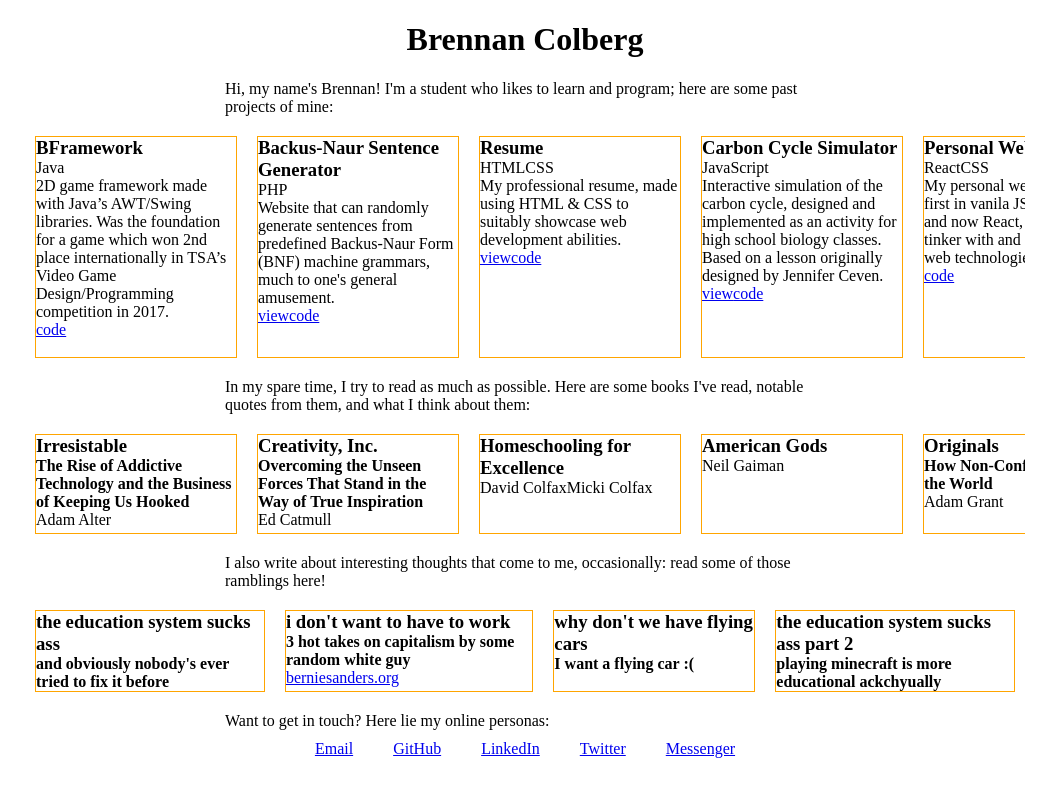
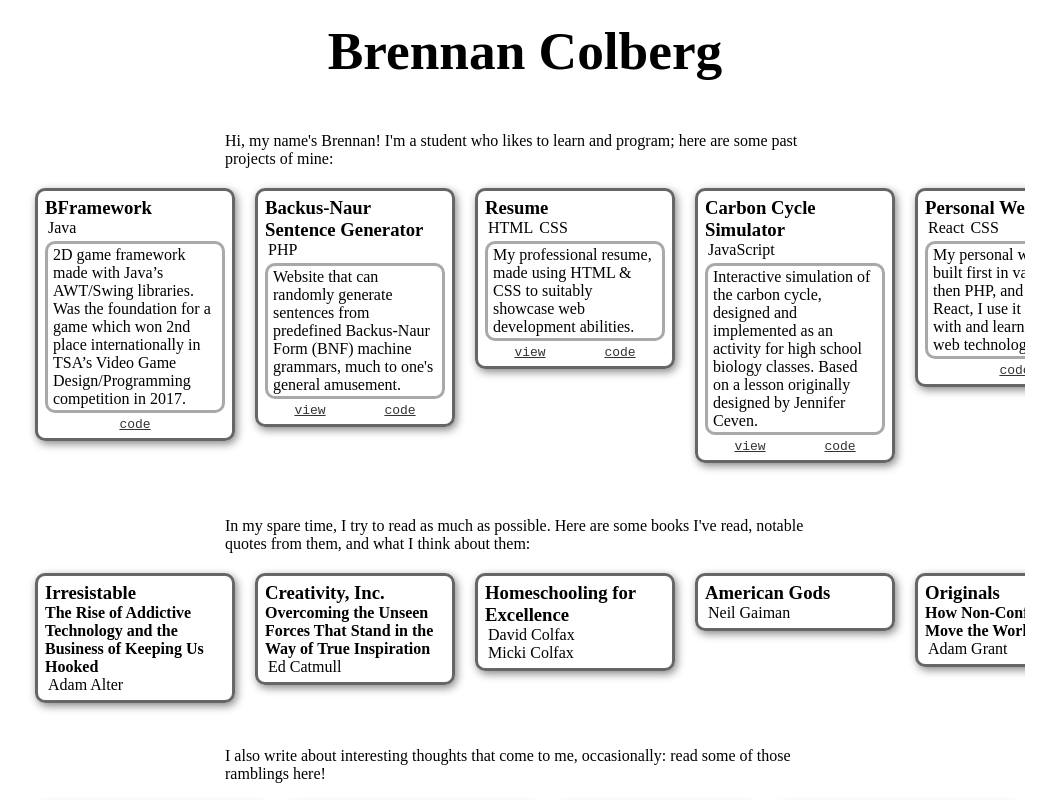
Before and after one commit to BrennanColberg/website, a React (Create React App) app: page / in a window 1280 px wide. Shown: the top 800 px of the page, without its empty margins (115-1171 px from the left). Built offline with nearby package versions, Linux system fonts and the light colour scheme.

Commit message:
improved overall CSS, is now tolerable

```diff
--- a/src/App.css
+++ b/src/App.css
@@ -1,45 +1,75 @@
-.App h1 {
+.App > h1 {
   text-align: center;
+  font-size: 40pt;
+  margin: 20px;
+  margin-bottom: 50px;
 }
 
-.App p {
+.App > p {
   text-align: left;
   margin: 10px auto;
-  max-width: 600px;
+  margin-top: 30px;
+  max-width: min(600px, 80vw);
+}
+
+.App > p:last-of-type {
+  text-align: center;
 }
 
 .Preview {
   display: flex;
   flex-flow: row nowrap;
+  align-items: flex-start;
   overflow-x: scroll;
   max-width: 1000px;
   margin: auto;
 }
 
-.Preview article {
-  border: 1px solid orange;
+.Preview_article {
+  border: 3px solid #666;
+  border-radius: 10px;
+  box-shadow: 2px 3px 8px #888;
+  padding: 6px 7px;
+  box-sizing: border-box;
   margin: 10px;
   min-width: 200px;
   max-width: 250px;
 }
 
-.Preview article * {
+.Preview_article * {
   margin: 0px;
 }
 
-.Preview article ul {
+.Preview_description {
+  border: 3px solid darkgray;
+  border-radius: 10px;
+  padding: 2px 5px;
+  margin: 4px 0;
+  box-sizing: border-box;
+}
+
+.Preview_article ul {
   list-style: none;
   padding: 0;
   display: flex;
   flex-flow: row wrap;
 }
 
-.red-book * {
-  color: red;
+.Preview_tags li {
+  margin: 0 3px;
 }
 
-.blue-book * {
-  color: blue;
+.Preview_links {
+  justify-content: space-around;
+  font-family: monospace;
+}
+
+.Preview_links a {
+  color: #333;
+}
+
+.Preview_links a:hover {
+  text-decoration: none;
 }
 
 .ContactInfo {
--- a/src/Preview.js
+++ b/src/Preview.js
@@ -25,21 +25,25 @@ const SinglePreview = (props) => {
   // article title
   if (props.article.title) {
     items.push(
-      <h3 key="title">{props.article.title}</h3>
+      <h3 className="Preview_title" key="title">
+        {props.article.title}
+      </h3>
     );
   }
 
   // article subtitle
   if (props.article.subtitle) {
     items.push(
-      <h4 key="subtitle">{props.article.subtitle}</h4>
+      <h4 className="Preview_subtitle" key="subtitle">
+        {props.article.subtitle}
+      </h4>
     );
   }
 
   // article tags
   if (props.article.tags) {
     items.push(
-      <ul key="tags">
+      <ul className="Preview_tags" key="tags">
         {props.article.tags.map(technology => (
           <li
             className={technology.toLowerCase().replace(/[ _:\/\.]+/, "-")}
@@ -53,14 +57,16 @@ const SinglePreview = (props) => {
   // article description
   if (props.article.description) {
     items.push(
-      <p key="description">{props.article.description}</p>
+      <p className="Preview_description" key="description">
+        {props.article.description}
+      </p>
     );
   }
 
   // article links
   if (props.article.links) {
     items.push(
-      <ul className="links" key="links">
+      <ul className="Preview_links" key="links">
         {props.article.links.map(link => (
           <li key={link.href}>
             <a href={link.href} target="_blank">{link.text}</a>
@@ -70,7 +76,12 @@ const SinglePreview = (props) => {
     );
   }
 
-  return <article className={props.article.className}>{items}</article>;
+  return (
+    <article className={"Preview_article " + props.article.className}>
+      {items}
+    </article>
+  );
+
 };
 
 export default Preview;
```
